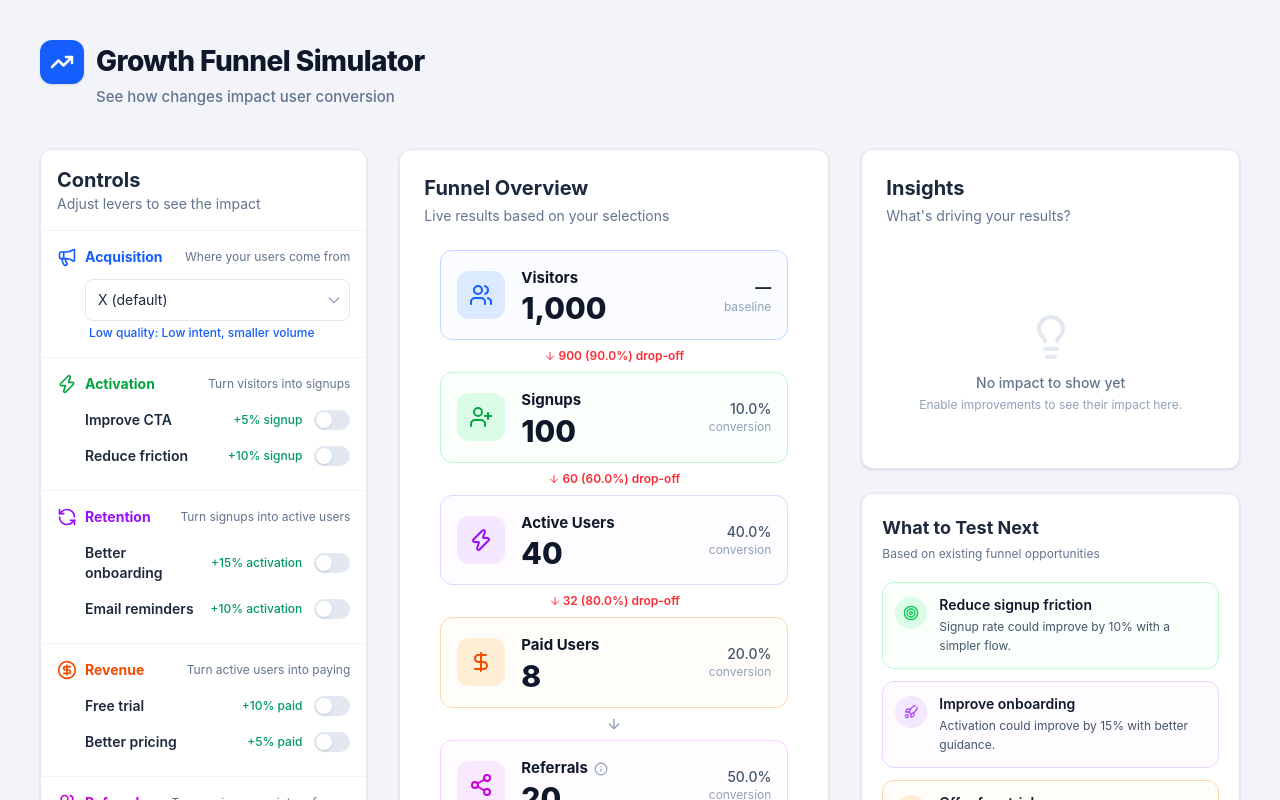
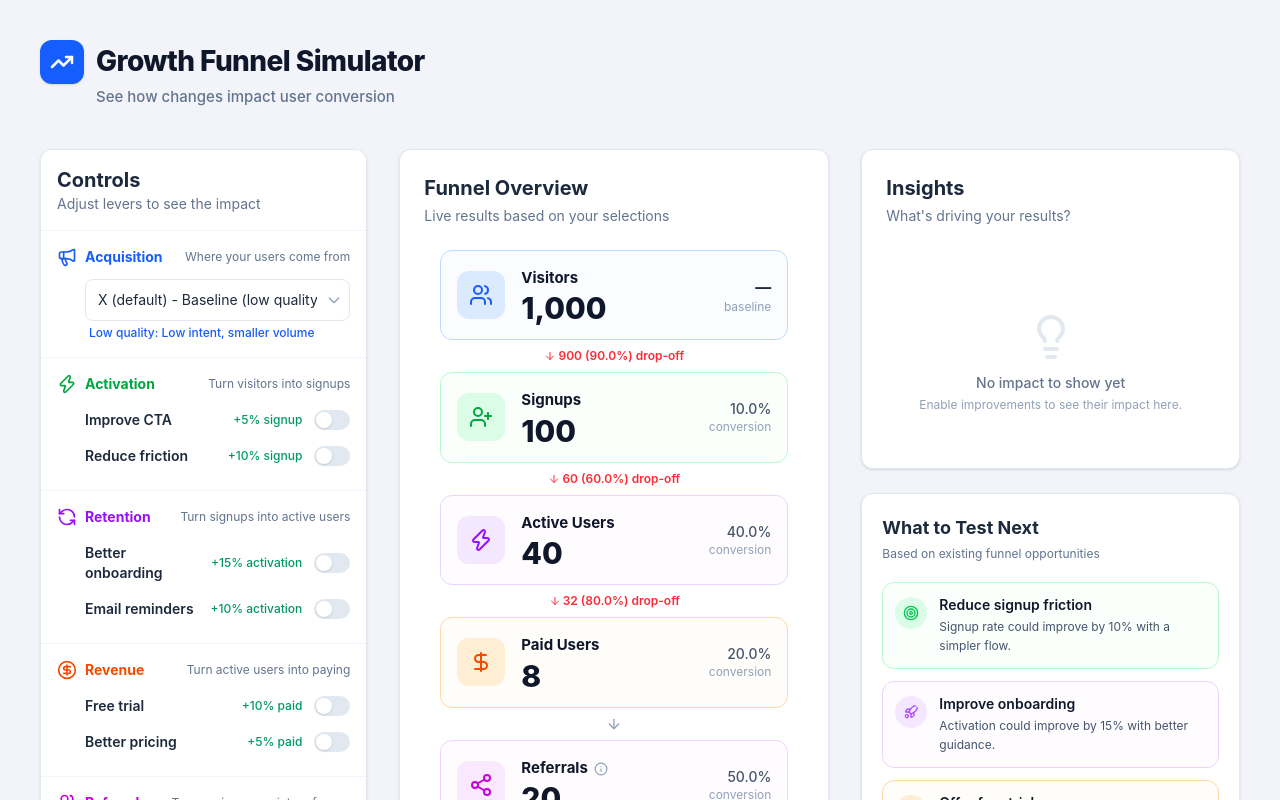
Before and after one commit to mycolaos/aarrr, a React (Vite) app: page / in a window 1280 px wide. Shown: the top 800 px of the page. Built offline with nearby package versions, Linux system fonts and the light colour scheme.

Commit message:
show differences for acquisition options

```diff
--- a/src/AARRR.tsx
+++ b/src/AARRR.tsx
@@ -176,9 +176,9 @@ export default function GrowthFunnelSimulator() {
                         value={acquisition.channel}
                         onChange={(e) => setAcquisition(prev => ({ ...prev, channel: e.target.value as Channel }))}
                       >
-                        <option value="x">X (default)</option>
-                        <option value="hn">Hacker News</option>
-                        <option value="ads">Paid Ads</option>
+                        <option value="x">X (default) - Baseline (low quality)</option>
+                        <option value="hn">Hacker News (+{Math.round((visitorsByChannel.hn - visitorsByChannel.x) / visitorsByChannel.x * 100)}%, high quality)</option>
+                        <option value="ads">Paid Ads (+{Math.round((visitorsByChannel.ads - visitorsByChannel.x) / visitorsByChannel.x * 100)}%, medium quality)</option>
                       </select>
                       <div className="pointer-events-none absolute inset-y-0 right-0 flex items-center px-2 text-slate-400">
                         <svg className="h-4 w-4" fill="none" stroke="currentColor" viewBox="0 0 24 24"><path strokeLinecap="round" strokeLinejoin="round" strokeWidth="2" d="M19 9l-7 7-7-7" /></svg>
```
